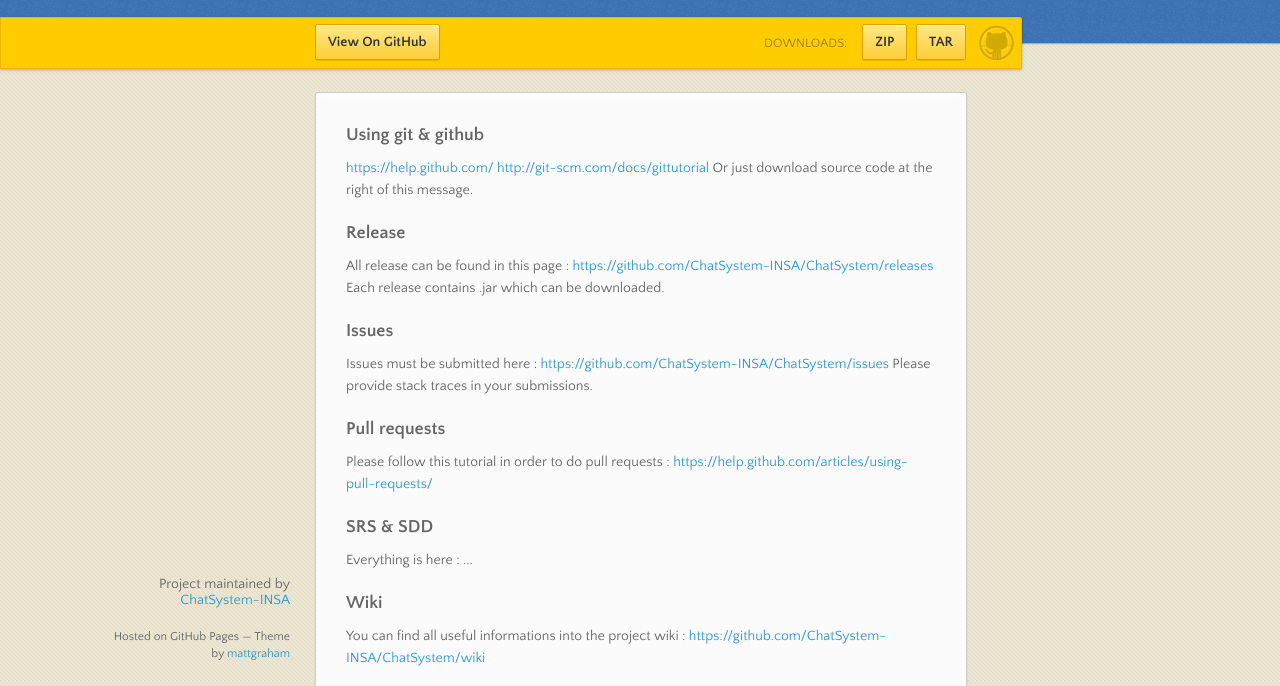
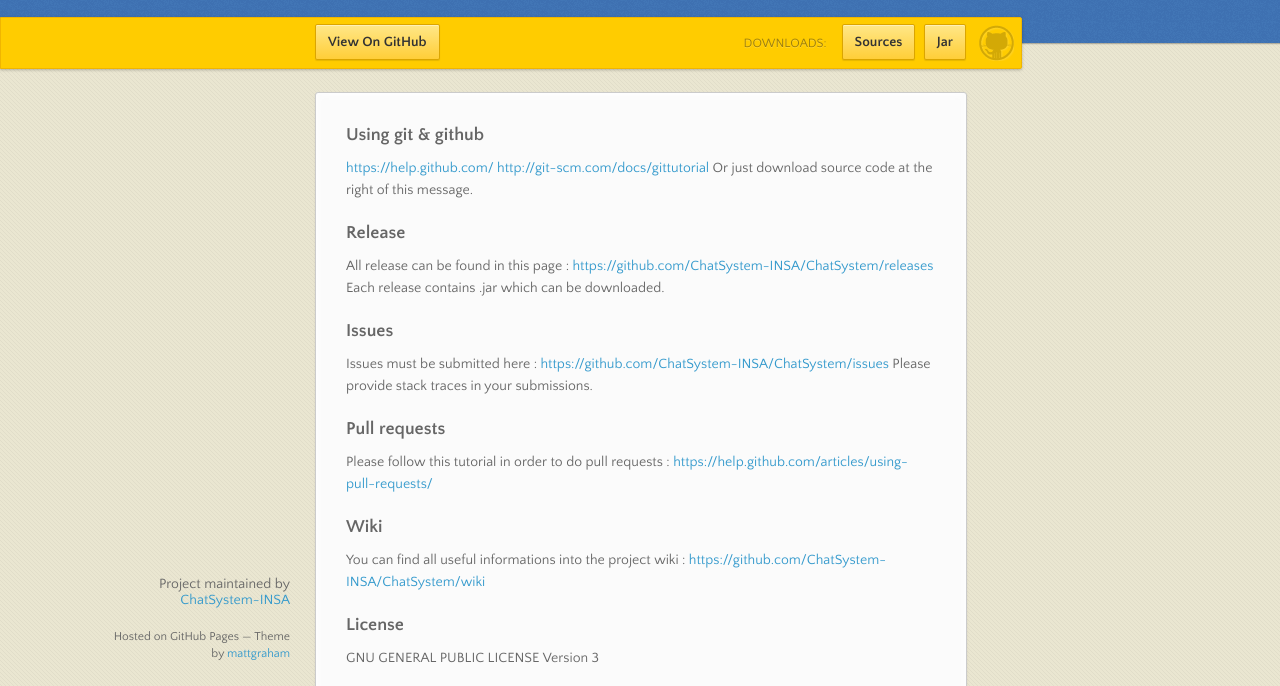
Before and after one commit to ChatSystem-INSA/ChatSystem, a plain HTML site: page index.html in a window 1280 px wide. Shown: the part 98-784 px from the top of the page. Drawn offline with nearby package versions, Linux system fonts and the light colour scheme.

Commit message:
Update info

```diff
--- a/index.html
+++ b/index.html
@@ -1,3 +1,4 @@
+
 <!doctype html>
 <html>
 <head>
@@ -28,8 +29,8 @@
     <div class="downloads">
       <span>Downloads:</span>
       <ul>
-            <li><a href="https://github.com/ChatSystem-INSA/ChatSystem/zipball/master" class="button">ZIP</a></li>
-            <li><a href="https://github.com/ChatSystem-INSA/ChatSystem/tarball/master" class="button">TAR</a></li>
+        <li><a href="https://github.com/ChatSystem-INSA/ChatSystem/zipball/master" class="button">Sources</a></li>
+        <li><a href="https://github.com/ChatSystem-INSA/ChatSystem/releases/latest" class="button">Jar</a></li>
       </ul>
     </div>
   </div><!-- end banner -->
@@ -64,11 +65,6 @@ Please provide stack traces in your submissions.</p>
                     <p>Please follow this tutorial in order to do pull requests : <a href="https://help.github.com/articles/using-pull-requests/">https://help.github.com/articles/using-pull-requests/</a></p>
 
                     <h3>
-<a id="srs--sdd" class="anchor" href="#srs--sdd" aria-hidden="true"><span class="octicon octicon-link"></span></a>SRS &amp; SDD</h3>
-
-<p>Everything is here : ...</p>
-
-<h3>
                       <a id="wiki" class="anchor" href="#wiki" aria-hidden="true"><span class="octicon octicon-link"></span></a>Wiki</h3>
 
                       <p>You can find all useful informations into the project wiki : <a href="https://github.com/ChatSystem-INSA/ChatSystem/wiki">https://github.com/ChatSystem-INSA/ChatSystem/wiki</a></p>
```
Lines whose indentation alone changed are shown as unchanged.
